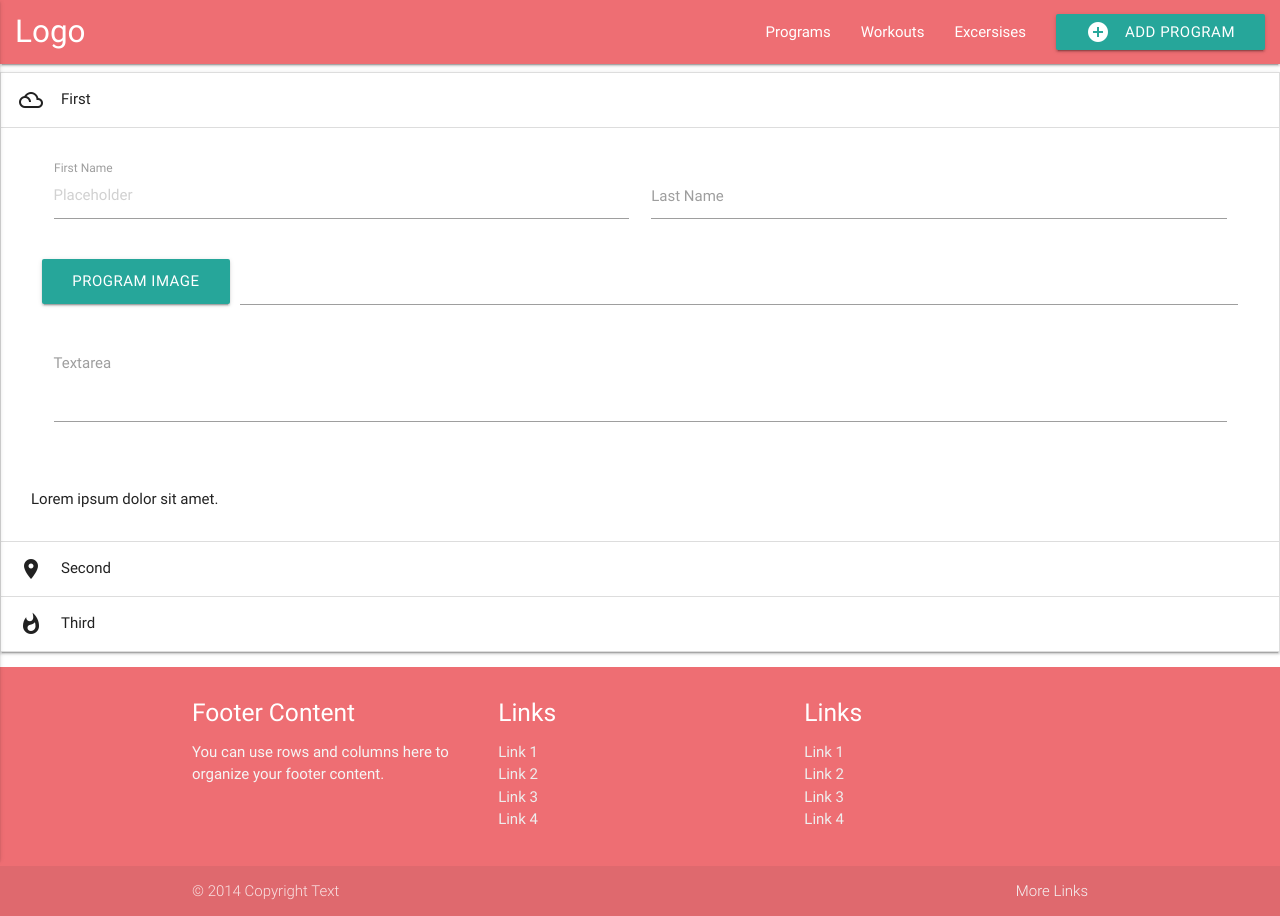
After one commit to K0vacs/traineroneone, a Flask app: page /add_program in a window 1280 px wide. The commit adds this page. Run offline with Flask 2, Linux system fonts and the light colour scheme; some libraries are stand-ins or nearby versions.

Commit message:
add_program.html added and some html added to page

```diff
--- a/app.py
+++ b/app.py
@@ -11,7 +11,7 @@ mongo = PyMongo(app)
 
 @app.route("/")
 def home():
-    return render_template("home.html", tasks=mongo.db.TOOCollection.find())
+    return render_template("home.html", programs=mongo.db.TOOCollection.find())
 
 @app.route("/workouts")
 def workouts():
@@ -21,6 +21,10 @@ def workouts():
 def excersises():
     return render_template("excersises.html")
 
+@app.route("/add_program")
+def add_program():
+    return render_template("add_program.html")
+
 if __name__ == "__main__":
     app.run(host=os.environ.get("IP"),
     port=int(os.environ.get("PORT")),
--- /dev/null
+++ b/templates/add_program.html
@@ -0,0 +1,50 @@
+{% extends 'base.html' %} {% block content %}
+
+<ul class="collapsible">
+    <li>
+        <div class="collapsible-header active"><i class="material-icons">filter_drama</i>First</div>
+        <div class="collapsible-body">
+            <div class="row">
+                <form class="col s12">
+                    <div class="row">
+                        <div class="input-field col s6">
+                            <input placeholder="Placeholder" id="first_name" type="text" class="validate">
+                            <label for="first_name">First Name</label>
+                        </div>
+                        <div class="input-field col s6">
+                            <input id="last_name" type="text" class="validate">
+                            <label for="last_name">Last Name</label>
+                        </div>
+                    </div>
+                        <div class="file-field input-field">
+                            <div class="btn">
+                                <span>PROGRAM IMAGE</span>
+                                <input type="file">
+                            </div>
+                            <div class="file-path-wrapper">
+                                <input class="file-path validate" type="text">
+                            </div>
+                        </div>
+                        <div class="row">
+                            <div class="input-field col s12">
+                                <textarea id="textarea1" class="materialize-textarea"></textarea>
+                                <label for="textarea1">Textarea</label>
+                            </div>
+                        </div>
+
+                </form>
+            </div>
+            <span>Lorem ipsum dolor sit amet.</span>
+        </div>
+    </li>
+    <li>
+        <div class="collapsible-header"><i class="material-icons">place</i>Second</div>
+        <div class="collapsible-body"><span>Lorem ipsum dolor sit amet.</span></div>
+    </li>
+    <li>
+        <div class="collapsible-header"><i class="material-icons">whatshot</i>Third</div>
+        <div class="collapsible-body"><span>Lorem ipsum dolor sit amet.</span></div>
+    </li>
+</ul>
+
+{% endblock %}
--- a/templates/base.html
+++ b/templates/base.html
@@ -22,13 +22,13 @@
                 <li><a href="/">Programs</a></li>
                 <li><a href="workouts">Workouts</a></li>
                 <li><a href="excersises">Excersises</a></li>
-                <a class="waves-effect waves-light btn"><i class="material-icons left">add_circle</i>add program</a>
+                <a href="add_program" class="waves-effect waves-light btn"><i class="material-icons left">add_circle</i>add program</a>
             </ul>
             <ul class="side-nav" id="mobile-demo">
                 <li><a href="/">Programs</a></li>
                 <li><a href="workouts">Workouts</a></li>
                 <li><a href="excersises">Excersises</a></li>
-                <a class="waves-effect waves-light btn"><i class="material-icons left">add_circle</i>add program</a>
+                <a href="add_program" class="waves-effect waves-light btn"><i class="material-icons left">add_circle</i>add program</a>
             </ul>
         </div>
     </nav>
--- a/templates/home.html
+++ b/templates/home.html
@@ -74,7 +74,7 @@
 
 <section class="container">
     <div class="row">
-        {% for task in tasks %}
+        {% for program in programs %}
             <div class="col s12 m3">
                 <div class="card">
                     <div class="card-image">
@@ -82,7 +82,7 @@
                         <a class="btn-floating halfway-fab waves-effect waves-light red"><i class="material-icons">filter_list</i></a>
                     </div>
                     <div class="card-content">
-                        <span class="card-title">{{task.name}}</span>
+                        <span class="card-title">{{program.name}}</span>
                         <p>I am a very simple card. I am good at containing small bits of information. I am convenient because I require little markup to use effectively.</p>
                     </div>
                 </div>
```
